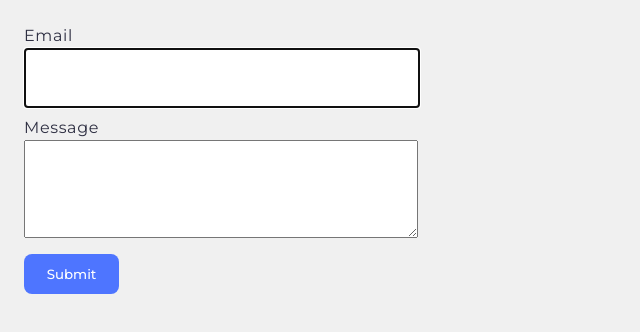
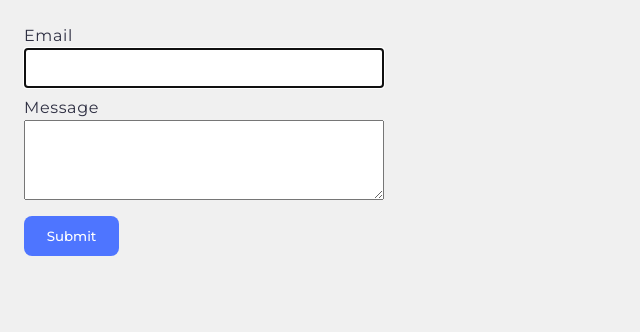
Before and after one commit to oleksandr-honchar/goit-js-hw-09, a website built with Vite: page src/2-form.html in a window 1280 px wide. Shown: the whole page, without its empty margins (0-640 px from the left). Built offline with nearby package versions, Linux system fonts and the light colour scheme.

Commit message:
Refactor CSS to apply box-sizing globally and update placeholder color for inputs and textareas

```diff
--- a/src/css/styles.css
+++ b/src/css/styles.css
@@ -1,5 +1,10 @@
+*,
+*::before,
+*::after {
+  box-sizing: border-box;
+}
+
 body {
-  box-sizing: border-box;
   background-color: #f0f0f0;
   margin: 24px;
   font-family: 'Montserrat', sans-serif;
@@ -63,9 +68,15 @@ textarea:hover {
   outline: none;
 }
 
+input:active,
+textarea:active {
+  border-color: #808080;
+  outline: none;
+}
+
 input::placeholder,
 textarea::placeholder {
-  color: #b0b0b0;
+  color: #2e2f42;
 }
 
 button {
```
